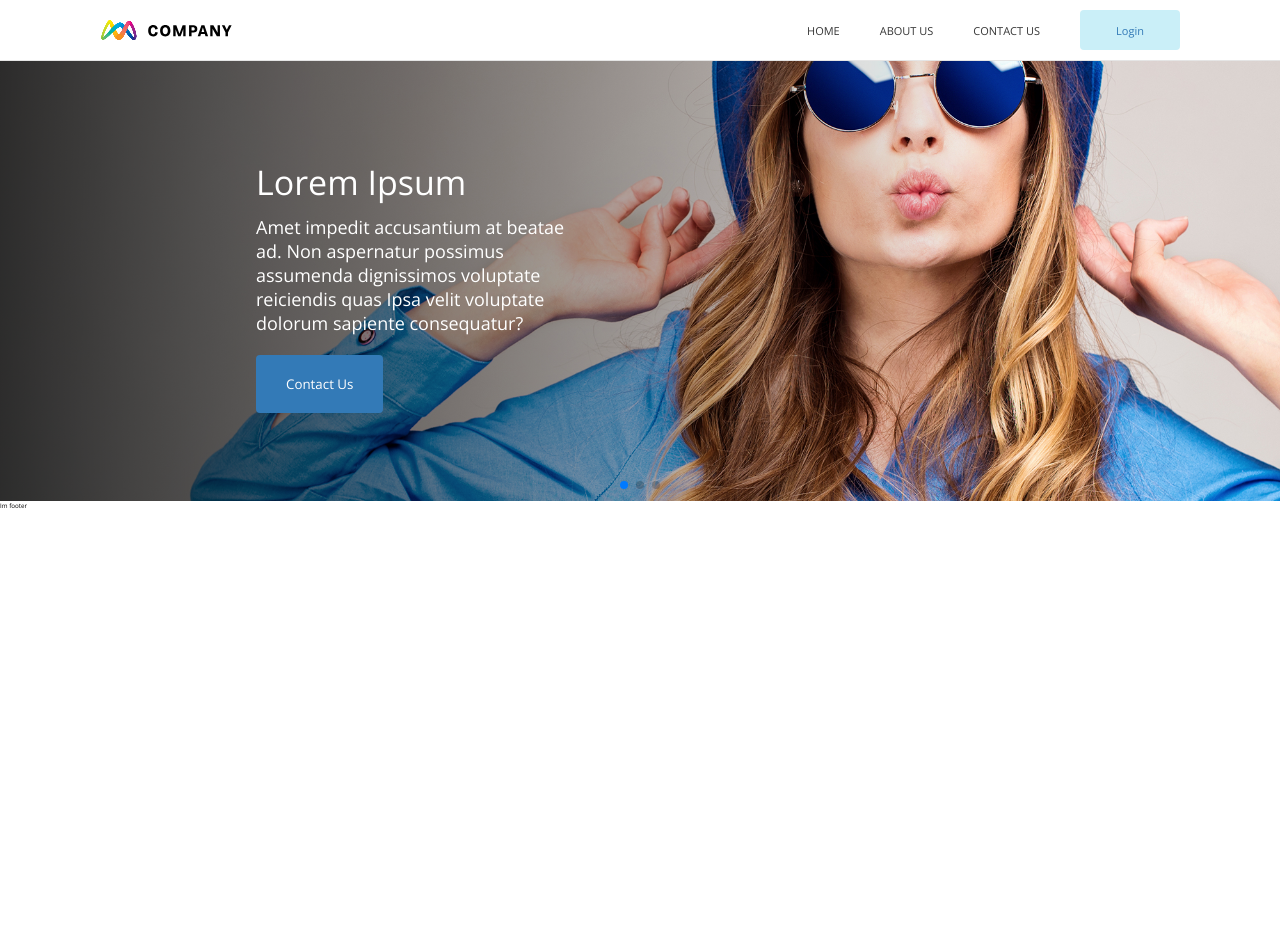
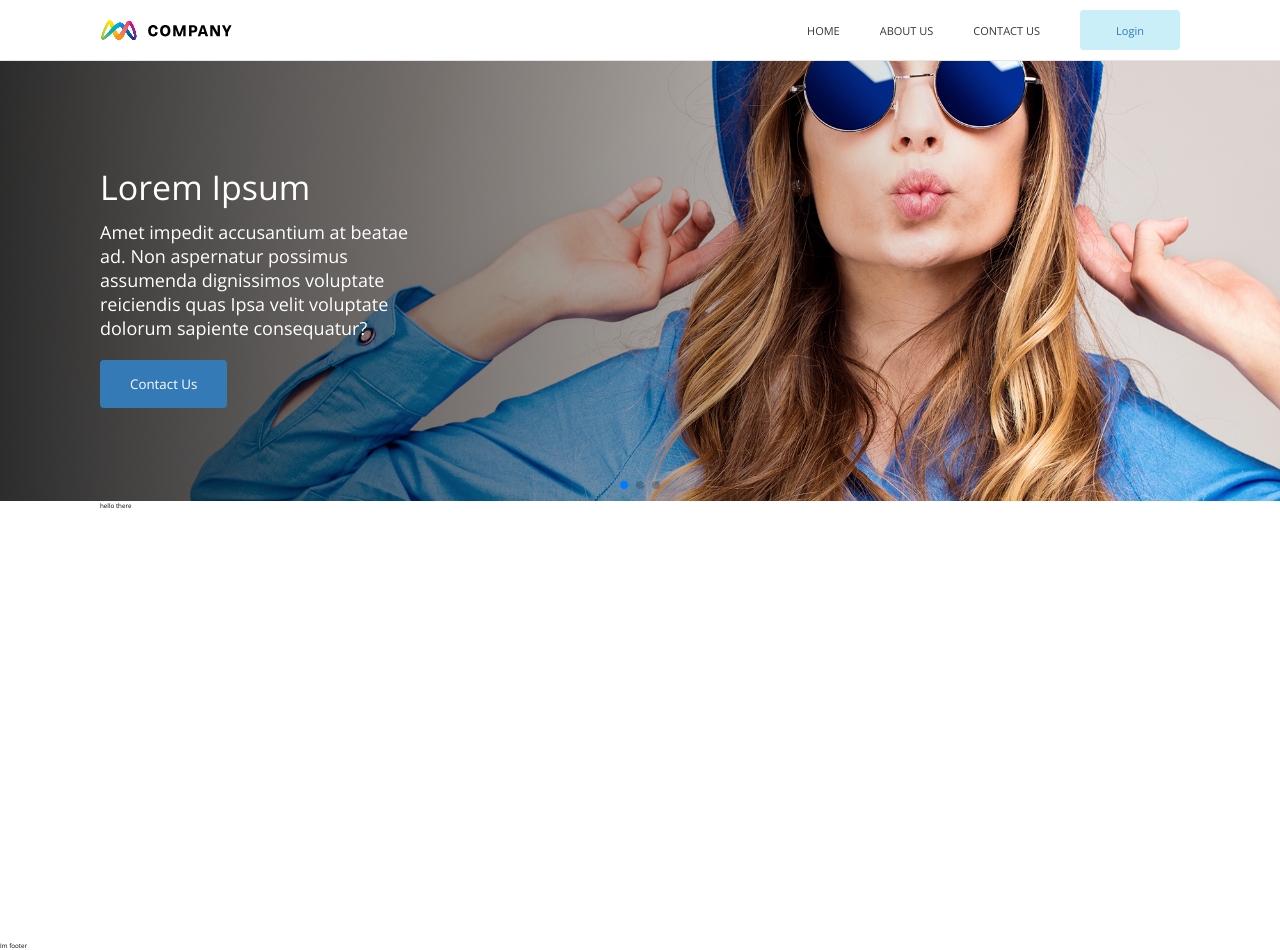
Before and after one commit to raph90/carousel, a React (Create React App) app: page / in a window 1280 px wide. Before the commit the page ends 800 px from the top, so only its background shows below. Built offline with nearby package versions, Linux system fonts and the light colour scheme; no server answers.

Commit message:
added small adjustments

```diff
--- /dev/null
+++ b/src/LayoutComponents/MainContainer/main-container.component.tsx
@@ -0,0 +1,8 @@
+import React from "react";
+import "./main-container.styles.scss";
+
+const MainContainer: React.FC = (props) => {
+  return <div className="main-container">{props.children}</div>;
+};
+
+export default MainContainer;
--- /dev/null
+++ b/src/LayoutComponents/MainContainer/main-container.styles.scss
@@ -0,0 +1,6 @@
+@import "../../index.scss";
+.main-container {
+ max-width: 1080px;
+ margin: 0 auto;
+ height: $section-height;
+}
--- a/src/index.scss
+++ b/src/index.scss
@@ -16,6 +16,8 @@ html, body {
 }
 
 // variables
+//HEIGHT
+$section-height: 44rem;
 
 // greys
 $grey-mid: #353535;
--- a/src/pages/Home/home.component.tsx
+++ b/src/pages/Home/home.component.tsx
@@ -1,10 +1,12 @@
 import React, { FC } from "react";
 import Carousel from "./relatedComponents/Carousel/carousel.component";
+import HeroImageSection from "./relatedComponents/HeroImageSection/heroImageSection.component";
 
 const Home: FC = () => {
   return (
     <div className="home">
       <Carousel />
+      <HeroImageSection />
     </div>
   );
 };
--- a/src/pages/Home/relatedComponents/Carousel/carousel.styles.scss
+++ b/src/pages/Home/relatedComponents/Carousel/carousel.styles.scss
@@ -10,9 +10,13 @@
   background-size: cover;
   background-repeat: no-repeat;
   background-position: 0 -15rem;
-  height: 44rem;
+  height: $section-height;
   font-size: 3.2rem;
   position: relative;
+
+  @media screen and (max-width: 1000px){
+       background-position: 0 0;
+      }
 
   &::after {
     content: "";
@@ -31,9 +35,13 @@
     align-items: flex-start;
     justify-content: space-evenly;
     top: 50%;
-    left: 20%;
+    left: calc((100vw - 1080px) / 2);
     transform: translateY(-50%);
       color: white;
+
+      @media screen and (max-width: 1080px){
+        left: 1rem;
+      }
 
     &__title {
       font-size: 3.4rem;
@@ -55,7 +63,7 @@
       display: inline-block;
       color: inherit;
       background-color: $normal_blue;
-      padding: 2rem 3rem;
+      padding: 1.5rem 3rem;
       border-radius: .4rem;
 
 
--- /dev/null
+++ b/src/pages/Home/relatedComponents/HeroImageSection/heroImageSection.component.tsx
@@ -0,0 +1,8 @@
+import React from "react";
+import MainContainer from "../../../../LayoutComponents/MainContainer/main-container.component";
+
+const HeroImageSection = () => {
+  return <MainContainer>hello there</MainContainer>;
+};
+
+export default HeroImageSection;
```
